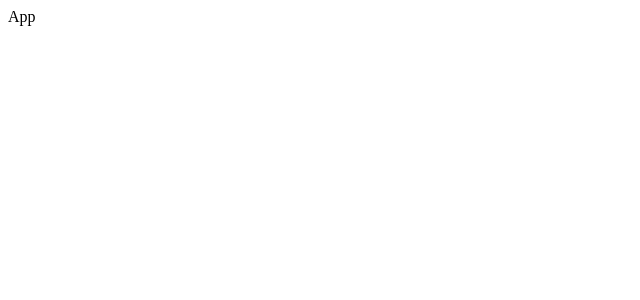
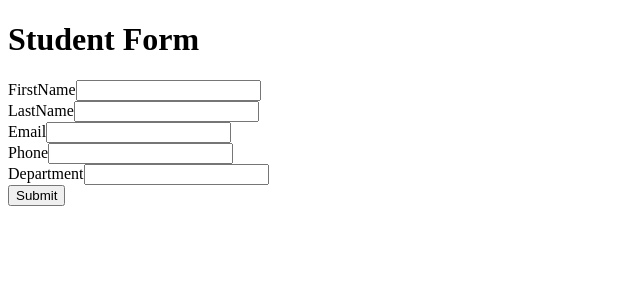
Before and after one commit to shudhanshu-innostax/Formik-Form, a React (Vite) app: page / in a window 1280 px wide. Shown: the top 300 px of the page, without its empty margins (0-640 px from the left). Built offline with nearby package versions, Linux system fonts and the light colour scheme.

Commit message:
created form fields using formik and storing data in array

```diff
--- a/package.json
+++ b/package.json
@@ -10,8 +10,10 @@
     "preview": "vite preview"
   },
   "dependencies": {
+    "formik": "^2.4.6",
     "react": "^19.0.0",
-    "react-dom": "^19.0.0"
+    "react-dom": "^19.0.0",
+    "yup": "^1.6.1"
   },
   "devDependencies": {
     "@eslint/js": "^9.19.0",
--- a/src/App.jsx
+++ b/src/App.jsx
@@ -1,8 +1,78 @@
-import React from 'react'
+import { Formik, Form, Field, ErrorMessage } from "formik"
+import { useState } from "react";
 
 function App() {
+  const [studentData, setStudentData] = useState([]);
+
+  // const validate = values => {
+  //   const errors = {};
+
+  //   if (!values.firstName) {
+  //     errors.firstName = 'Required';
+  //   }
+
+
+
+  //   if (!values.email) {
+  //     errors.email = 'Required';
+  //   } else if (!/\S+@\S+\.\S+/.test(values.email)) {
+  //     errors.email = 'Invalid email address';
+  //   }
+
+  //   return errors;
+  // };
+
   return (
-    <div>App</div>
+    <div>
+      <h1>Student Form</h1>
+      <div className='form'>
+        <Formik
+          initialValues={{
+            firstName: '',
+            lastName: '',
+            email: '',
+            phone: '',
+            department: ''
+          }}
+          onSubmit={(values) => {
+            console.log('Form data', values);
+            setStudentData([...studentData, values]);
+            console.log(studentData);
+          }}
+          // validate={validate}
+        >
+          <Form>
+            <div>
+              <label htmlFor="firstname">FirstName</label>
+              <Field type='text' id='firstName' name='firstName' />
+              <ErrorMessage name="firstName" component="div" className="error" />
+            </div>
+            <div>
+              <label htmlFor="lastname">LastName</label>
+              <Field type='text' id='lastName' name='lastName' />
+              <ErrorMessage name="lastName" component="div" className="error" />
+            </div>
+            <div>
+              <label htmlFor="email">Email</label>
+              <Field type='email' id='enail' name='email' />
+              <ErrorMessage name="email" component="div" className="error" />
+            </div>
+            <div>
+              <label htmlFor="phone">Phone</label>
+              <Field type='phone' id='phone' name='phone' />
+              <ErrorMessage name="phone" component="div" className="error" />
+            </div>
+            <div>
+              <label htmlFor="department">Department</label>
+              <Field type='text' id='department' name='department' />
+              <ErrorMessage name="department" component="div" className="error" />
+            </div>
+            <button type="submit">Submit</button>
+          </Form>
+        </Formik>
+
+      </div>
+    </div>
   )
 }
 
```
